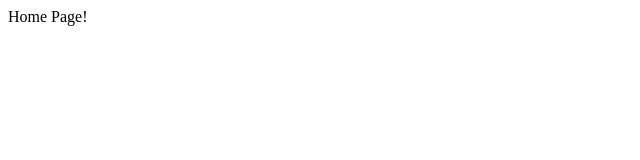
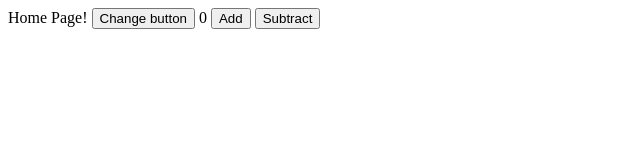
Before and after one commit to joelbrewster/Intro-to-angularjs, a plain HTML site: page index.html in a window 1280 px wide. Shown: the whole page, without its empty margins (0-640 px from the left). Drawn offline with nearby package versions, Linux system fonts and the light colour scheme.

Commit message:
Added button clicks

```diff
--- a/index.html
+++ b/index.html
@@ -11,6 +11,10 @@
     <!-- {{ 1 + 1 }} -->
     <div ng-controller="HomeController as home">
       {{ home.title }}
+      <button ng-click="home.title = 'New Title for page!'">Change button</button>
+      {{ home.number }}
+      <button ng-click="home.number = home.number + 1">Add</button>
+      <button ng-click="home.number = home.number - 1">Subtract</button>
     </div>
   </body>
 </html>
--- a/js/homeController.js
+++ b/js/homeController.js
@@ -1,5 +1,6 @@
 function HomeController(){
   this.awesome = true;
   this.title = 'Home Page!';
+  this.number = 0;
   return this;
 }
```
